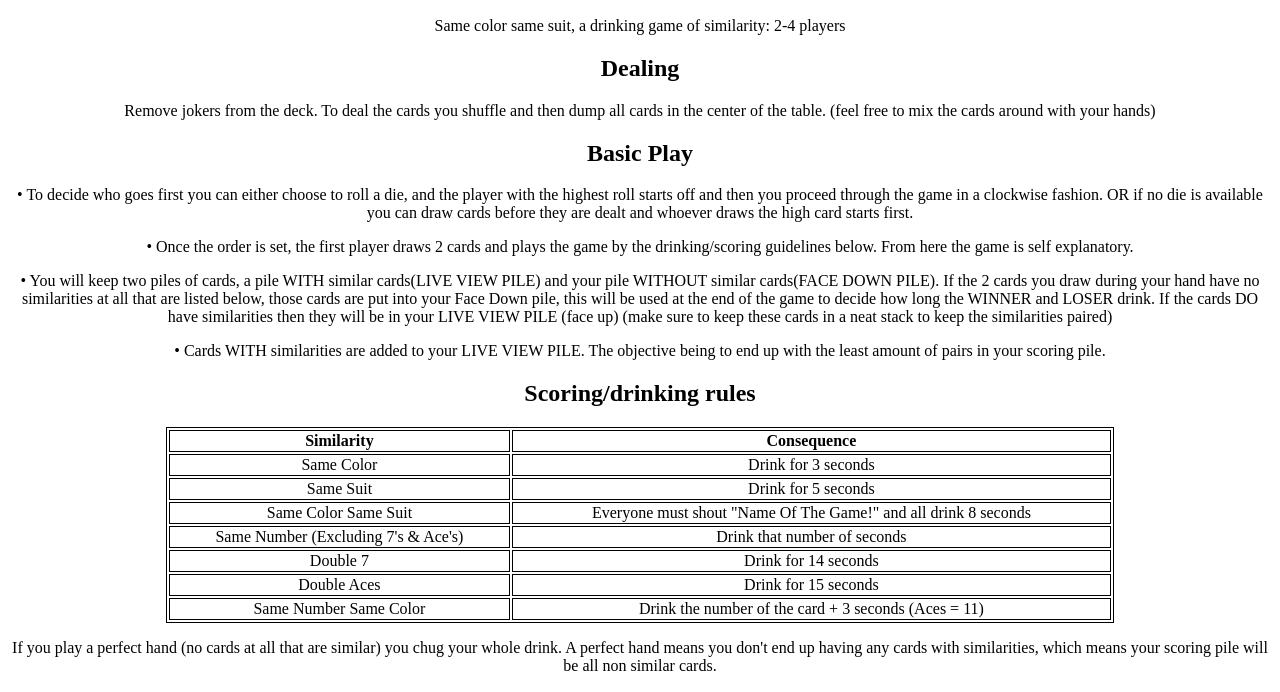
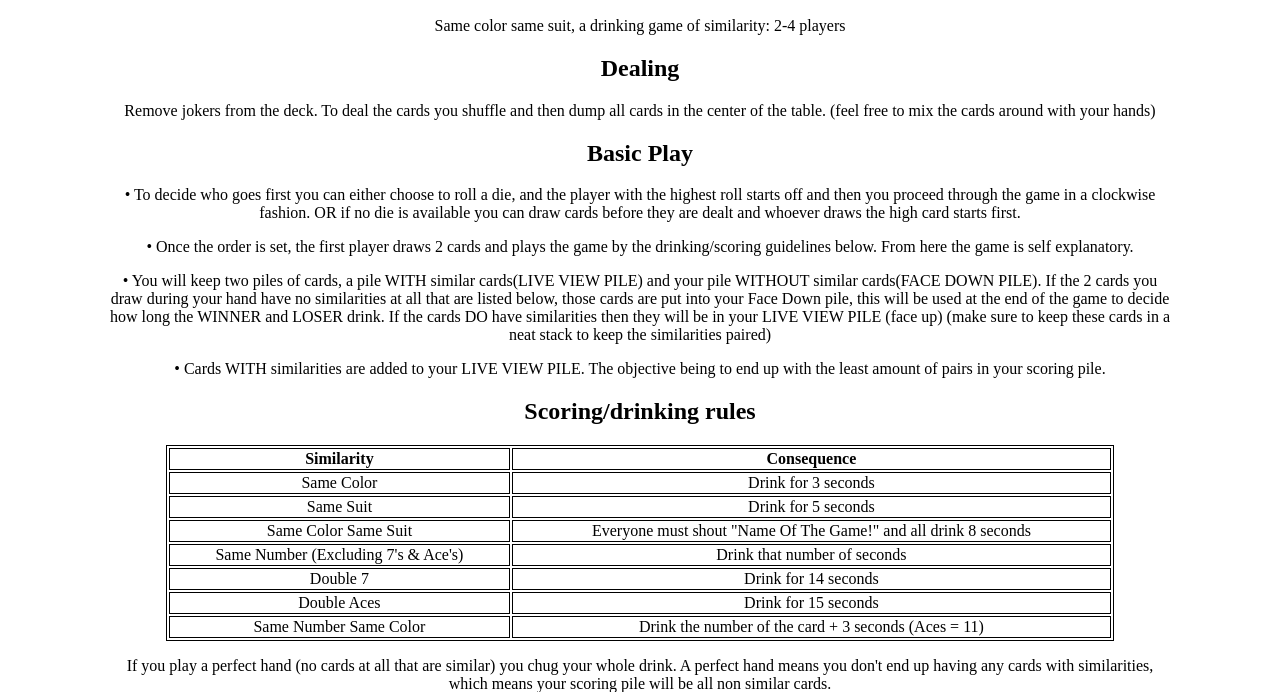
Before and after one commit to pdavisDU/scss, a plain HTML site: page index.html in a window 1280 px wide. Shown: the part 110-802 px from the top of the page. Drawn offline with Linux system fonts and the light colour scheme.

```diff
--- a/styles.css
+++ b/styles.css
@@ -1,6 +1,11 @@
 h1, h2, p {
     text-align: center;
 
+}
+
+p {
+    margin-left: 100px;
+    margin-right: 100px;
 }
 
 table, th, td {
```
